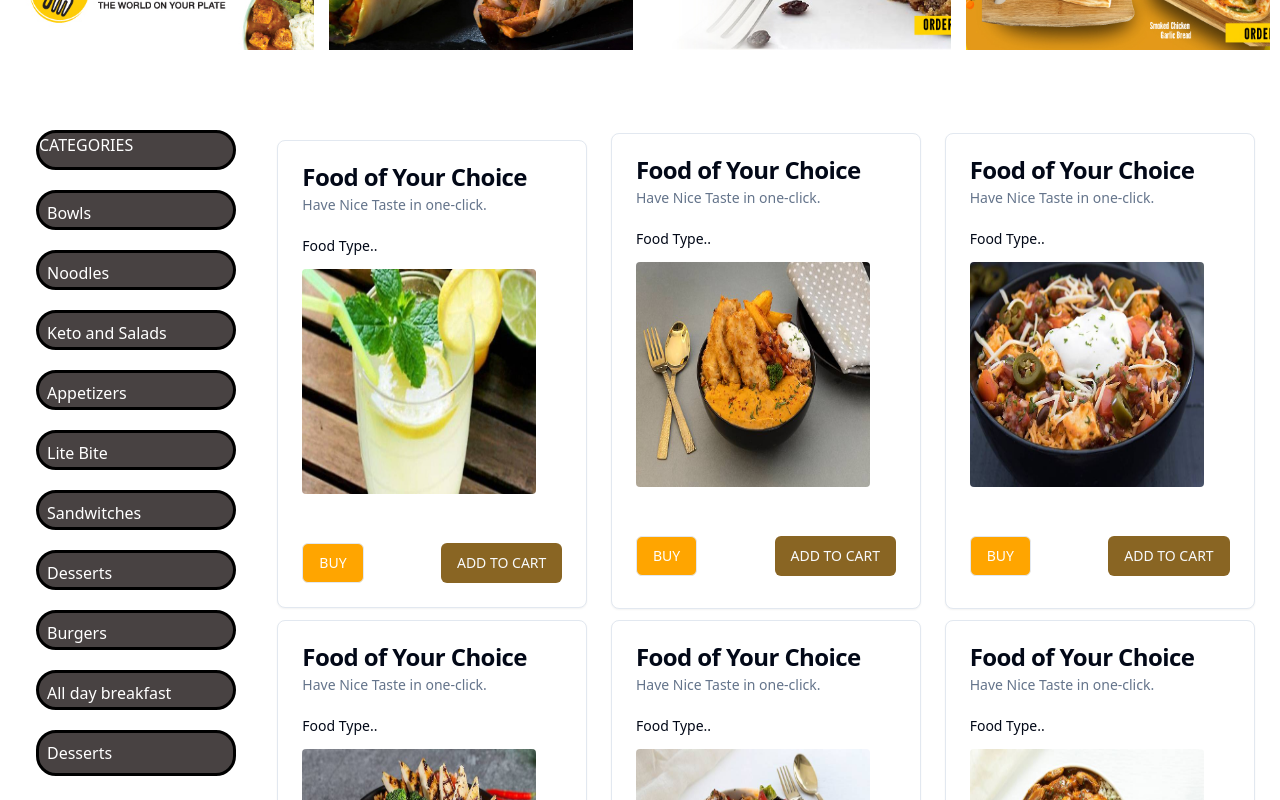
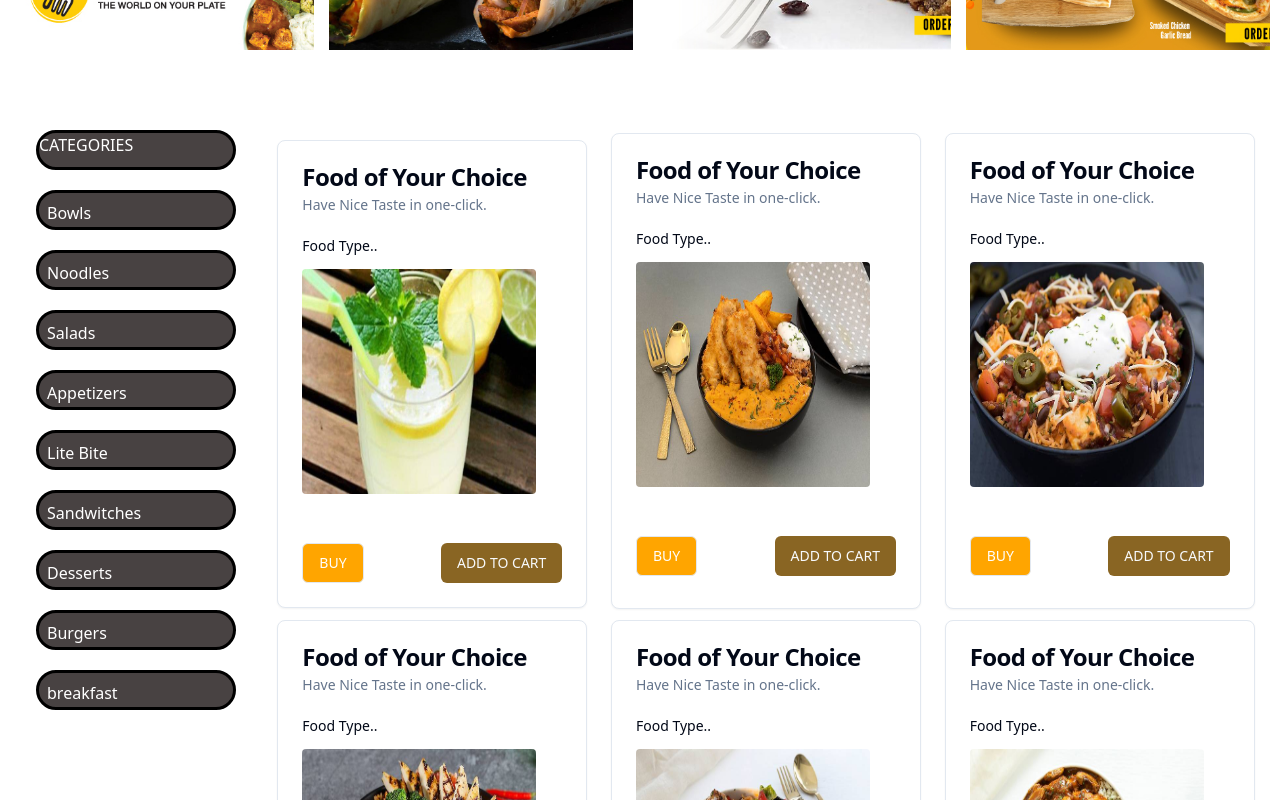
Before and after one commit to sumitnjmsingh/frontend, a React (Vite) app: page /main in a window 1280 px wide. Shown: the part 360-1160 px from the top of the page. Built offline with nearby package versions, Linux system fonts and the light colour scheme.

Commit message:
third commit

```diff
--- a/src/Front_food.jsx
+++ b/src/Front_food.jsx
@@ -57,7 +57,7 @@ function Front_food() {
     <>
 
 
-   <div className={`w-[${val}%]  transition-width duration-500 linear`}>
+   <div className={`w-[${val}%] max-w-[1600px]  transition-width duration-500 linear`}>
     <div className=' h-[60px]  grid grid-cols-[40px_1fr_2fr_3fr_40px] p-[5px] boder-b-[solid] border-b-[2px] border-b-[black]'>
         <div className='bg-[url("/image/logo.svg")] bg-[no-repeat] bg-cover bg-center col-start-2'></div>
         <div className=' col-start-3'></div>
@@ -69,7 +69,7 @@ function Front_food() {
         <div className=' col-start-3 grid grid-cols-5 gap-x-[5px]'>
 
             <div className=' grid grid-cols-[3fr_1fr] place-items-center'>
-                <div><input type="text" className='lg:w-[65px] md:w-[40px] rounded-[20px] border-[solid] border-[black] border-[2px] p-[2px] bg-[#f0dada]' placeholder='Enter food...'></input>
+                <div><input type="text" className='lg:w-[65px] st:w-[40px] rounded-[20px] border-[solid] border-[black] border-[2px] p-[2px] bg-[#f0dada]' placeholder='Enter food...'></input>
 
                 </div>
                 <div className='lg:text-[30px] md:text-[20px]'><FaSearch /></div>
@@ -105,18 +105,18 @@ function Front_food() {
     <div className='h-[50px]'></div>
     <div className='h-[100%]  grid grid-cols-[20%_80%] p-[10px] '>
         <div className=' h-[100vh] sticky top-20 p-[10px] '>
-            <ul className='flex flex-col md:gap-[34px] lg:gap-[20px] place-items-center w-[100%] h-[100%]'>
-                <li className={`bg-[#484242] text-white border-[solid] border-[black]  h-[40px]  lg:w-[200px] md:w-[100px] border-[3px] rounded-[20px] p-[8px]mt-[50px]`}>CATEGORIES</li>
-                <li className={`bg-[#484242] text-white border-[solid] border-[black]  h-[40px]  lg:w-[200px] md:w-[100px] border-[3px] rounded-[20px] p-[8px]`}>Bowls</li>
-                <li className={`bg-[#484242] text-white border-[solid] border-[black]  h-[40px]  lg:w-[200px] md:w-[100px] border-[3px] rounded-[20px] p-[8px]`}>Noodles</li>
-                <li className={`bg-[#484242] text-white border-[solid] border-[black]  h-[40px]  lg:w-[200px] md:w-[100px] border-[3px] rounded-[20px] p-[8px]`}>Keto and Salads</li>
-                <li className={`bg-[#484242] text-white border-[solid] border-[black]  h-[40px]  lg:w-[200px] md:w-[100px] border-[3px] rounded-[20px] p-[8px]`}>Appetizers</li>
-                <li className={`bg-[#484242] text-white border-[solid] border-[black]  h-[40px]  lg:w-[200px] md:w-[100px] border-[3px] rounded-[20px] p-[8px]`}>Lite Bite</li>
-                <li className={`bg-[#484242] text-white border-[solid] border-[black]  h-[40px]  lg:w-[200px] md:w-[100px] border-[3px] rounded-[20px] p-[8px]`}>Sandwitches</li>
-                <li className={`bg-[#484242] text-white border-[solid] border-[black]  h-[40px]  lg:w-[200px] md:w-[100px] border-[3px] rounded-[20px] p-[8px]`}>Desserts</li>
-                <li className={`bg-[#484242] text-white border-[solid] border-[black]  h-[40px]  lg:w-[200px] md:w-[100px] border-[3px] rounded-[20px] p-[8px]`}>Burgers</li>
-                <li className={`bg-[#484242] text-white border-[solid] border-[black]  h-[40px]  lg:w-[200px] md:w-[100px] border-[3px] rounded-[20px] p-[8px]`}>All day breakfast</li>
-                <li className='bg-[#484242] text-white border-[solid] border-[black] border-[3px] rounded-[20px] lg:w-[200px] md:w-[100px] p-[8px] mb-[15px]'>Desserts</li>
+            <ul className='flex flex-col st:gap-[34px] lg:gap-[20px] place-items-center w-[100%] h-[100%]'>
+                <li className={`bg-[#484242] text-white border-[solid] border-[black]  h-[40px]  lg:w-[200px] st:w-[80px]  border-[3px] rounded-[20px] p-[8px]mt-[50px]`}>CATEGORIES</li>
+                <li className={`bg-[#484242] text-white border-[solid] border-[black]  h-[40px]  lg:w-[200px] st:w-[80px]  border-[3px] rounded-[20px] p-[8px]`}>Bowls</li>
+                <li className={`bg-[#484242] text-white border-[solid] border-[black]  h-[40px]  lg:w-[200px] st:w-[80px]  border-[3px] rounded-[20px] p-[8px]`}>Noodles</li>
+                <li className={`bg-[#484242] text-white border-[solid] border-[black]  h-[40px]  lg:w-[200px] st:w-[80px]  border-[3px] rounded-[20px] p-[8px]`}>Salads</li>
+                <li className={`bg-[#484242] text-white border-[solid] border-[black]  h-[40px]  lg:w-[200px] st:w-[80px]  border-[3px] rounded-[20px] p-[8px]`}>Appetizers</li>
+                <li className={`bg-[#484242] text-white border-[solid] border-[black]  h-[40px]  lg:w-[200px] st:w-[80px]  border-[3px] rounded-[20px] p-[8px]`}>Lite Bite</li>
+                <li className={`bg-[#484242] text-white border-[solid] border-[black]  h-[40px]  lg:w-[200px] st:w-[80px]  border-[3px] rounded-[20px] p-[8px]`}>Sandwitches</li>
+                <li className={`bg-[#484242] text-white border-[solid] border-[black]  h-[40px]  lg:w-[200px] st:w-[80px]  border-[3px] rounded-[20px] p-[8px]`}>Desserts</li>
+                <li className={`bg-[#484242] text-white border-[solid] border-[black]  h-[40px]  lg:w-[200px] st:w-[80px]  border-[3px] rounded-[20px] p-[8px]`}>Burgers</li>
+                <li className={`bg-[#484242] text-white border-[solid] border-[black]  h-[40px]  lg:w-[200px] st:w-[80px]  border-[3px] rounded-[20px] p-[8px]`}>breakfast</li>
+                {/* <li className='bg-[#484242] text-white border-[solid] border-[black] border-[3px] rounded-[20px] lg:w-[200px] md:w-[100px] p-[8px] mb-[15px]'>Desserts</li>  */}
             </ul>
         </div>
         <div className=' h-[100%] overflow-auto grid lg:grid-cols-3 md:grid-cols-2 sm:grid-cols-1 justify-items-center m-[5px] space-y-2 gap-[3px] '>
@@ -144,7 +144,7 @@ function Front_food() {
     </div>
     <div className='h-[50vh]  grid grid-cols-[1fr_1fr_1fr_1fr_2.5fr] pt-[30px] border-t-[solid] border-t-[black] border-t-[2px] rounded-[5px]'>
         <div>
-            <ul className='flex flex-col lg:gap-[40px] md:gap-[55px] place-items-center font-semibold lg:text-[20px] md:text-[12px]'>
+            <ul className='flex flex-col lg:gap-[40px] st:gap-[55px] place-items-center font-semibold lg:text-[20px] md:text-[12px]'>
                 <li className='font-bold'>COMPANY</li>
                 <li className='font-bold'>FAQ</li>
                 <li>About</li>
@@ -153,7 +153,7 @@ function Front_food() {
             </ul>
         </div>
         <div>
-        <ul className='flex flex-col lg:gap-[40px] md:gap-[55px] place-items-center font-semibold lg:text-[20px] md:text-[12px]'>
+        <ul className='flex flex-col lg:gap-[40px] st:gap-[55px] place-items-center font-semibold lg:text-[20px] md:text-[12px]'>
                 <li className='font-bold'>HELP & CONTACT</li>
                 <li>Help Center</li>
                 <li>Email Us</li>
@@ -162,7 +162,7 @@ function Front_food() {
             </ul>
         </div>
         <div>
-        <ul className='flex flex-col lg:gap-[40px] md:gap-[55px] place-items-center font-semibold lg:text-[20px] md:text-[12px] '>
+        <ul className='flex flex-col lg:gap-[40px] st:gap-[55px] place-items-center font-semibold lg:text-[20px] md:text-[12px] '>
                 <li className='font-bold'>MORE FROM US</li>
                 <li>Bulk/Party Order</li>
                 <li>Cake Order</li>
@@ -176,7 +176,7 @@ function Front_food() {
     <div className='flex flex-col lg:gap-[25px] md:gap-[60px] justify-start'>
         <div className='font-bold'>SUBSCRIBE TO OUR DROOLWORTHY NEWSLETTER</div>
         <div className='flex'>
-              <input type="email" placeholder='Enter your email....' className='border-[solid] border-[black] border-[2px] rounded-[5px] lg:w-[400px] md:w-[200px] lg:h-[45px] md:h-[40px] p-[20px]'></input>
+              <input type="email" placeholder='Enter your email....' className='border-[solid] border-[black] border-[2px] rounded-[5px] lg:w-[400px] st:w-[150px] lg:h-[45px] st:h-[35px] p-[20px]'></input>
               <div className='border-[solid] border-[black] border-[2px] rounded-[5px] lg:w-[100px]  h-[45px] p-[10px] bg-[black] text-[white]'>SUBSCRIBE</div>
         </div>
         <div className='grid grid-cols-5 lg:mt-[60px] md:mt-[40px]'>
--- a/tailwind.config.js
+++ b/tailwind.config.js
@@ -14,12 +14,19 @@ module.exports = {
       padding: "2rem",
       screens: {
         "2xl": "1400px",
+
       },
     },
     extend: {
       fontFamily:{
         Lobster: ["Lobster", "sans-serif"]
       },
+
+        screens: {
+          "st":{min:"100px",max:"800px"},
+          // => @media (min-width: 992px) { ... }
+        },
+
       colors: {
         border: "hsl(var(--border))",
         input: "hsl(var(--input))",
```
